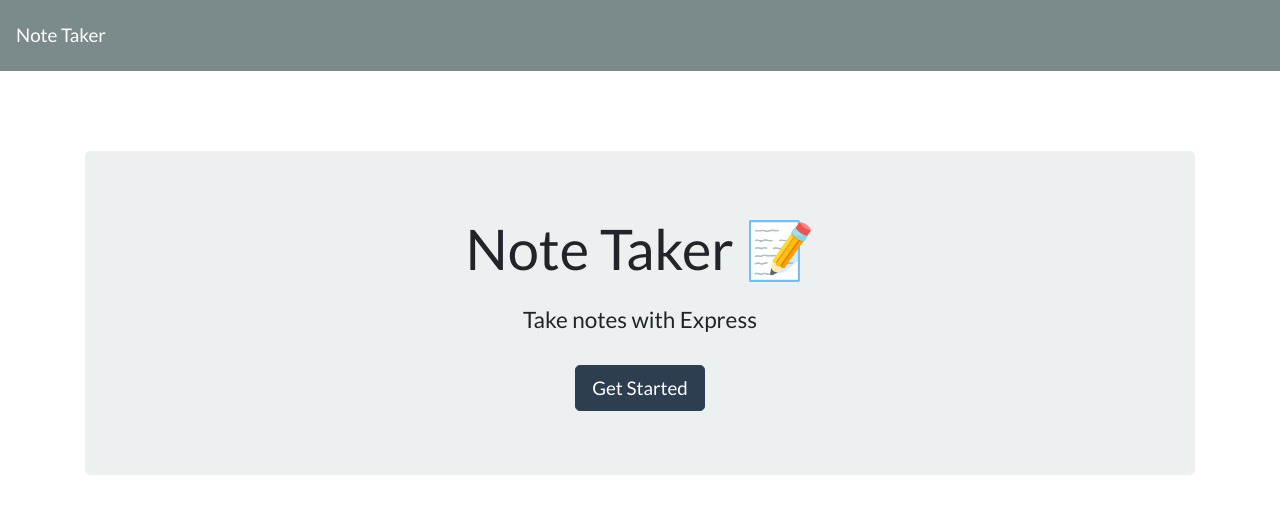
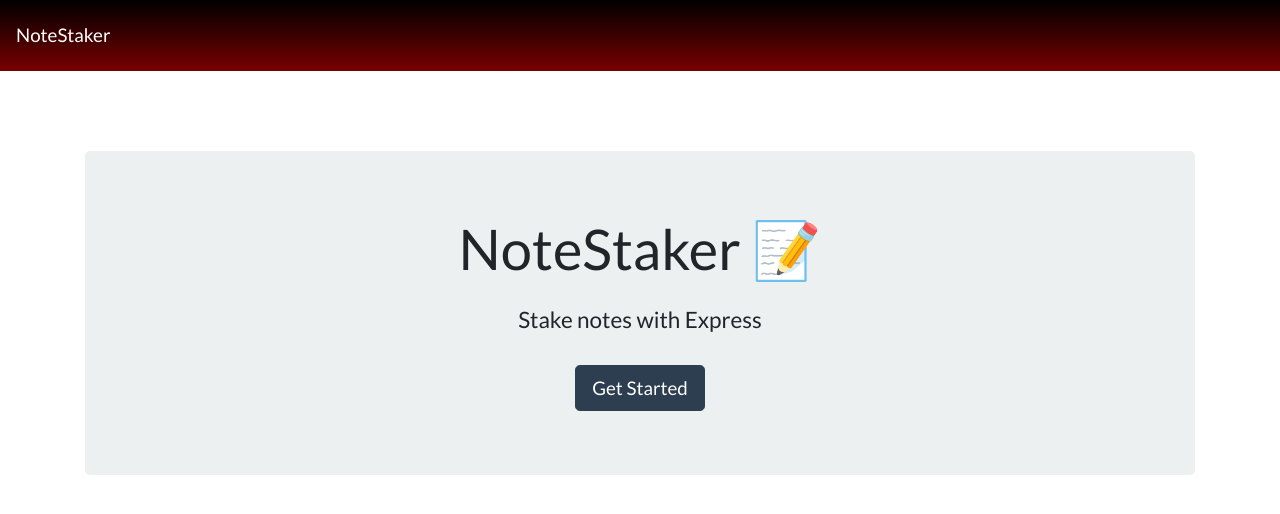
Before and after one commit to eljsteer/noteStaker, a plain HTML site: page public/index.html in a window 1280 px wide. Drawn offline with nearby package versions, Linux system fonts and the light colour scheme; no server answers.

Commit message:
updated styling colors

```diff
--- a/public/assets/css/styles.css
+++ b/public/assets/css/styles.css
@@ -7,6 +7,10 @@
 
 .save-note {
   display: none;
+}
+
+#headerNav {
+  background-image: linear-gradient(#000,rgb(120, 0, 0));
 }
 
 .icons i {
--- a/public/index.html
+++ b/public/index.html
@@ -5,19 +5,20 @@
   <meta charset="UTF-8">
   <meta name="viewport" content="width=device-width, initial-scale=1.0">
   <meta http-equiv="X-UA-Compatible" content="ie=edge">
-  <title>Note Taker</title>
+  <title>NoteStaker</title>
   <link rel="stylesheet" href="https://cdnjs.cloudflare.com/ajax/libs/bootswatch/4.1.3/flatly/bootstrap.min.css" />
+  <link rel="stylesheet" href="assets/css/styles.css" />
 </head>
 
 <body>
-  <nav class="navbar navbar-dark bg-dark">
-    <a class="navbar-brand" href="/">Note Taker
+  <nav id="headerNav" class="navbar navbar-dark bg-dark">
+    <a class="navbar-brand" href="/">NoteStaker
     </a>
   </nav>
   <div class="container">
     <div style="margin-top: 80px;" class="jumbotron text-center">
-      <h1 class="display-4">Note Taker <span role="img" aria-label="Memo">📝</span></h1>
-      <h4 class="mt-4">Take notes with Express</h4>
+      <h1 class="display-4">NoteStaker <span role="img" aria-label="Memo">📝</span></h1>
+      <h4 class="mt-4">Stake notes with Express </h4>
       <a class="btn btn-primary btn-lg mt-4" href="/notes" role="button">Get Started</a>
     </div>
   </div>
```
Also changed, not shown: public/notes.html (+2 -2 lines), README.md.
